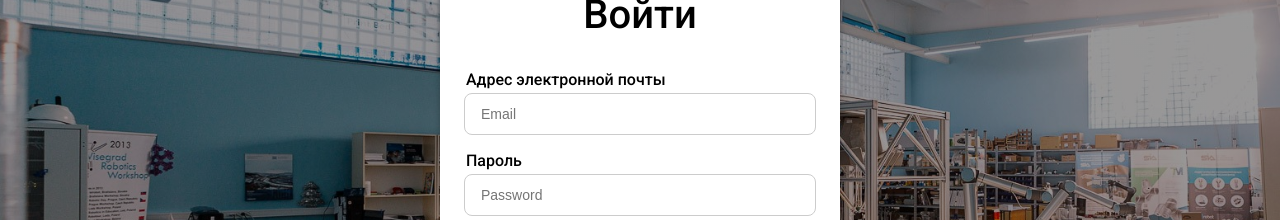
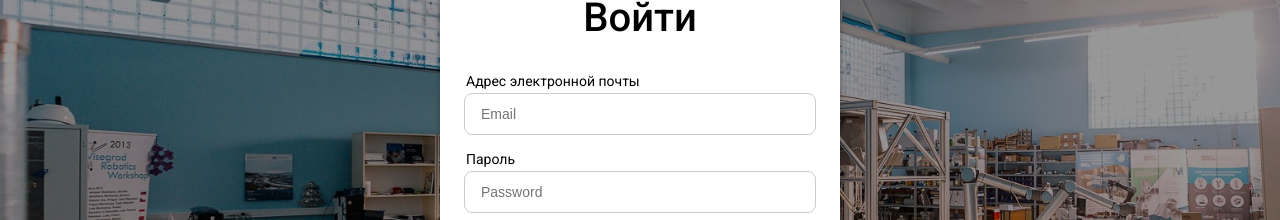
Before and after one commit to Nikita-ctr/Robotics-Frontend, a Next.js app: page /login in a window 1280 px wide. Shown: the part 259-479 px from the top of the page. Built offline with nearby package versions, Linux system fonts and the light colour scheme.

Commit message:
change font size of label in login page

```diff
--- a/src/app/login/page.module.css
+++ b/src/app/login/page.module.css
@@ -83,7 +83,7 @@
 .label {
     margin-bottom: 4px;
     margin-left: 2px;
-    font-weight: 500;
+    font-size: 0.875rem;
 }
 
 .input {
```
